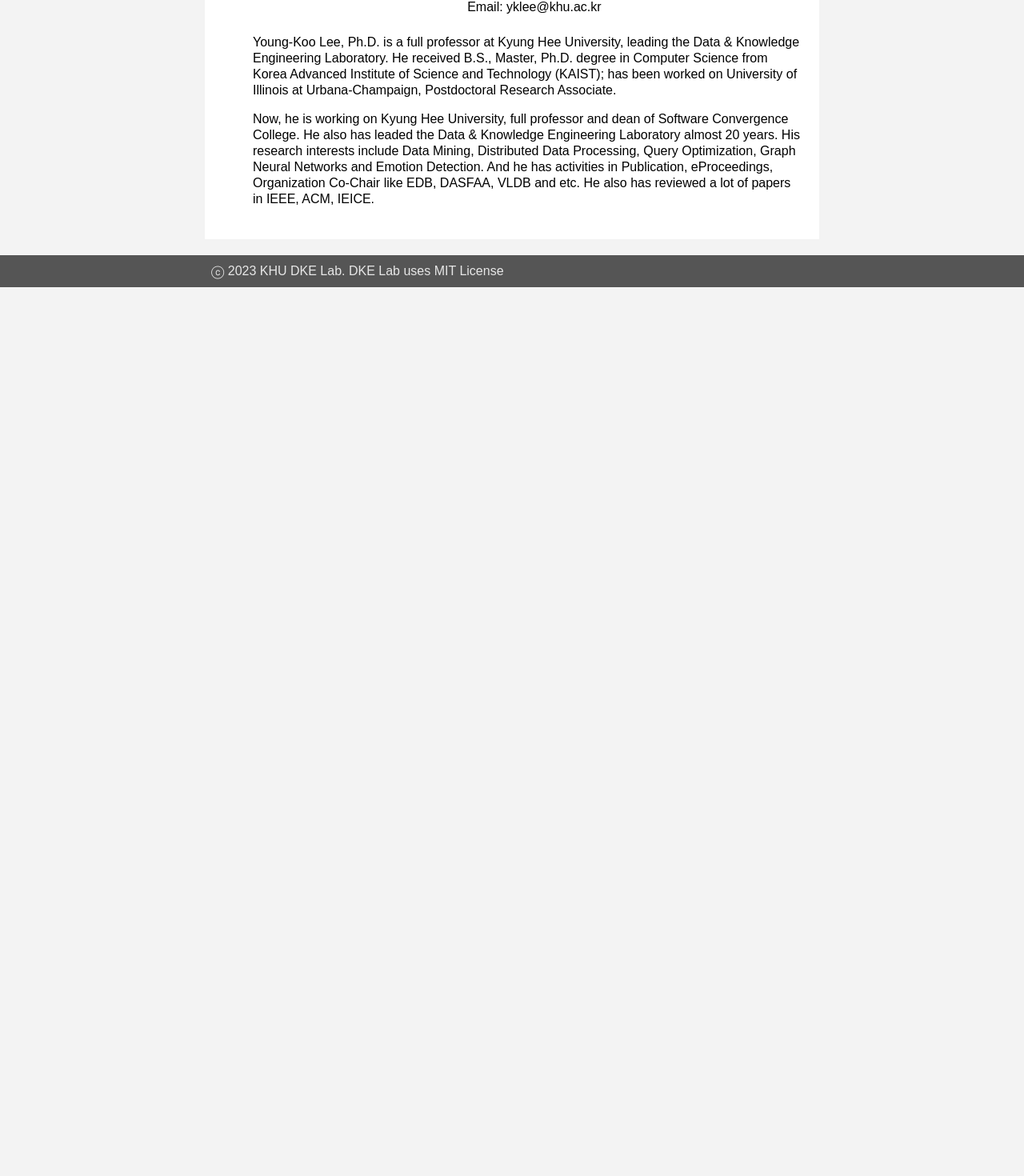
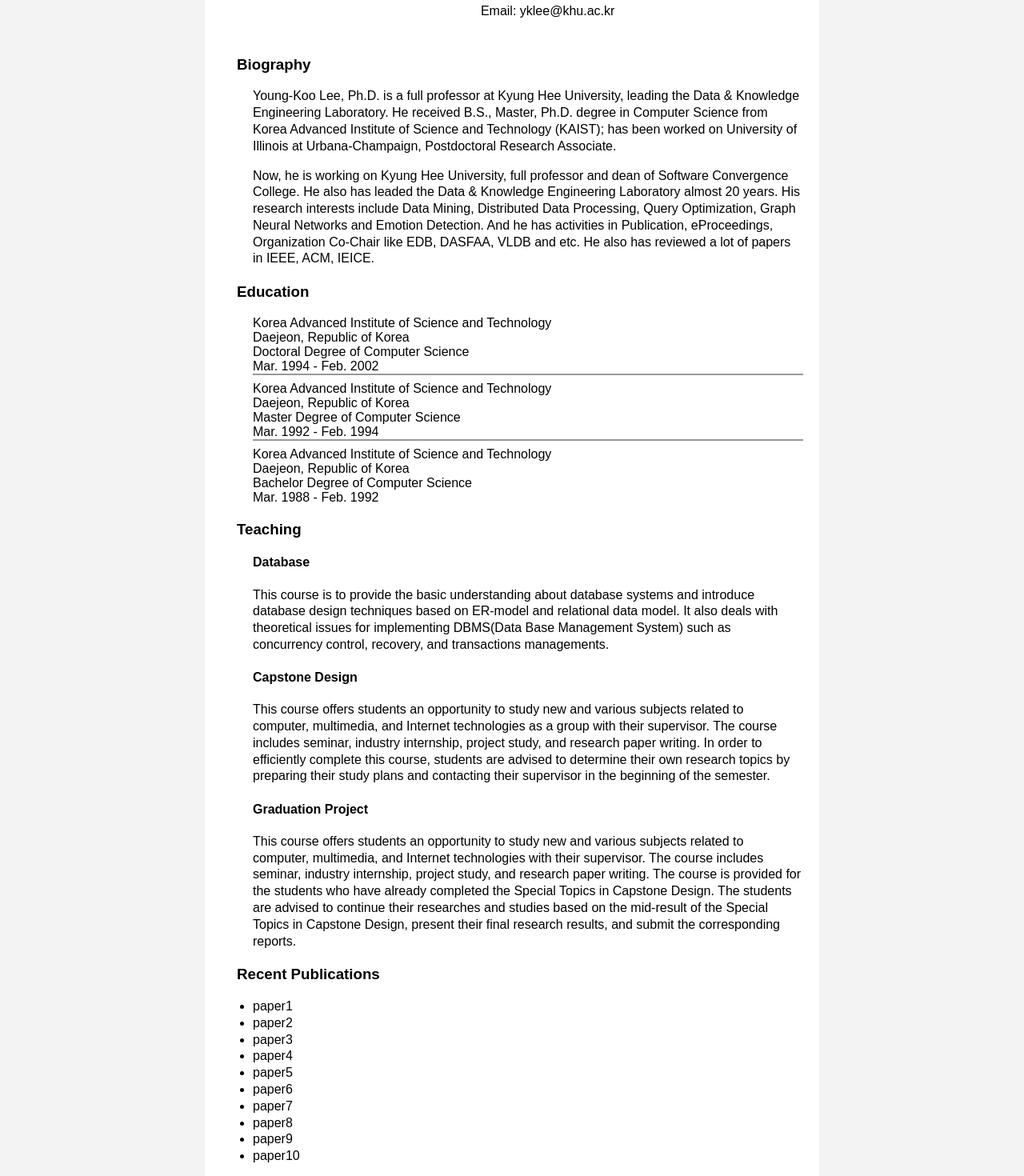
Before and after one commit to meongju0o0/DKE-homepage, a React (Create React App) app: page /pages/about/about-professor in a window 1280 px wide. Shown: the part 496-1966 px from the top of the page at 80% size. Before the commit the page ends 855 px from the top, so only its background shows below. Built offline with nearby package versions, Linux system fonts and the light colour scheme.

Commit message:
Update prof profile

```diff
--- a/src/components/Footer.js
+++ b/src/components/Footer.js
@@ -6,7 +6,7 @@
         <footer> {
             <div className="footer">
                 <div className="wrapper">
-                    <p>ⓒ 2023 KHU DKE Lab. DKE Lab uses MIT License</p>
+                    <p>ⓒ 2023 KHU DKE Lab. DKE Lab uses MIT License.</p>
                 </div>
             </div>
         }
--- a/src/components/Navbar.js
+++ b/src/components/Navbar.js
@@ -20,7 +20,7 @@
                             <i className="fa fa-caret-down"></i>
                         </button>
                         <div className="dropdown-content">
-                            <Link to="/pages/admissions/admissions">Link 1</Link>
+                            <Link to="/pages/members/admissions">Link 1</Link>
                         </div>
                     </div>
                     <div className="dropdown">
@@ -36,7 +36,7 @@
                             <i className="fa fa-caret-down"></i>
                         </button>
                         <div className="dropdown-content">
-                            <Link to="/pages/publications/publications">Link 1</Link>
+                            <a href="https://dblp.org/pid/53/1318.html" target="_blank">DBLP</a>
                         </div>
                     </div>
                     <div className="dropdown">
@@ -54,12 +54,12 @@
                         <div className="dropdown-content">
                             <Link to="/pages/about/about-professor">About Professor</Link>
                             <Link to="/pages/about/missions">Missions</Link>
-                        </div>
                     </div>
                 </div>
             </div>
-            }
-        </nav>
+        </div>
+        }
+    </nav>
     );
 };
 
--- a/src/components/pages/about/AboutProfessor.js
+++ b/src/components/pages/about/AboutProfessor.js
@@ -1,5 +1,6 @@
 import React from 'react';
 
+import { Education } from './Education';
 import '../styles/Default.css';
 import '../styles/AboutProfessor.css';
 
@@ -28,10 +29,48 @@
                         <p className="intro">Email: yklee@khu.ac.kr</p>
                     </div>
                 </div>
+                <br />
                 <div className="section">
+                    <h3 className="intro">Biography</h3>
                     <ul>
                         <p>Young-Koo Lee, Ph.D. is a full professor at Kyung Hee University, leading the Data & Knowledge Engineering Laboratory. He received B.S., Master, Ph.D. degree in Computer Science from Korea Advanced Institute of Science and Technology (KAIST); has been worked on University of Illinois at Urbana-Champaign, Postdoctoral Research Associate.</p>
                         <p>Now, he is working on Kyung Hee University, full professor and dean of Software Convergence College. He also has leaded the Data & Knowledge Engineering Laboratory almost 20 years. His research interests include Data Mining, Distributed Data Processing, Query Optimization, Graph Neural Networks and Emotion Detection. And he has activities in Publication, eProceedings, Organization Co-Chair like EDB, DASFAA, VLDB and etc. He also has reviewed a lot of papers in IEEE, ACM, IEICE.</p>
+                    </ul>
+                </div>
+                <div className="section">
+                    <h3 className="intro">Education</h3>
+                    <ul>
+                        <Education department = { "Computer Science" } school = { "Korea Advanced Institute of Science and Technology" } degree = { "Doctoral Degree" } country = { "Daejeon, Republic of Korea" } date = { "Mar. 1994 - Feb. 2002" } />
+                        <hr style={ {marginTop: '0px', border: 'solid 1px #999'} }/>
+                        <Education department = { "Computer Science" } school = { "Korea Advanced Institute of Science and Technology" } degree = { "Master Degree" } country = { "Daejeon, Republic of Korea" } date = { "Mar. 1992 - Feb. 1994" } />
+                        <hr style={ {marginTop: '0px', border: 'solid 1px #999'} }/>
+                        <Education department = { "Computer Science" } school = { "Korea Advanced Institute of Science and Technology" } degree = { "Bachelor Degree" } country = { "Daejeon, Republic of Korea" } date = { "Mar. 1988 - Feb. 1992" } />
+                    </ul>
+                </div>
+                <div className="section">
+                    <h3 className="intro">Teaching</h3>
+                    <ul>
+                        <h4>Database</h4>
+                        <p>This course is to provide the basic understanding about database systems and introduce database design techniques based on ER-model and relational data model. It also deals with theoretical issues for implementing DBMS(Data Base Management System) such as concurrency control, recovery, and transactions managements.</p>
+                        <h4>Capstone Design</h4>
+                        <p>This course offers students an opportunity to study new and various subjects related to computer, multimedia, and Internet technologies as a group with their supervisor. The course includes seminar, industry internship, project study, and research paper writing. In order to efficiently complete this course, students are advised to determine their own research topics by preparing their study plans and contacting their supervisor in the beginning of the semester.</p>
+                        <h4>Graduation Project</h4>
+                        <p>This course offers students an opportunity to study new and various subjects related to computer, multimedia, and Internet technologies with their supervisor. The course includes seminar, industry internship, project study, and research paper writing. The course is provided for the students who have already completed the Special Topics in Capstone Design. The students are advised to continue their researches and studies based on the mid-result of the Special Topics in Capstone Design, present their final research results, and submit the corresponding reports.</p>
+                    </ul>
+                </div>
+                <div className="section">
+                    <h3 className="intro">Recent Publications</h3>
+                    <ul>
+                        <li>paper1</li>
+                        <li>paper2</li>
+                        <li>paper3</li>
+                        <li>paper4</li>
+                        <li>paper5</li>
+                        <li>paper6</li>
+                        <li>paper7</li>
+                        <li>paper8</li>
+                        <li>paper9</li>
+                        <li>paper10</li>
                     </ul>
                 </div>
             </div>
--- /dev/null
+++ b/src/components/pages/about/Education.js
@@ -0,0 +1,25 @@
+import React from 'react';
+
+
+export const Education = ({ department, school, degree, country, date }) => {
+    return (
+        <div> {
+            <><div>
+                <div>
+                    {school}
+                </div>
+                <div>
+                    {country}
+                </div>
+            </div>
+            <div>
+                <div>
+                    {degree} of {department}
+                </div>
+                <div>
+                    {date}
+                </div>
+            </div></>
+        }</div>
+    )
+}
--- a/src/components/pages/styles/AboutProfessor.css
+++ b/src/components/pages/styles/AboutProfessor.css
@@ -1,5 +1,9 @@
 h4.intro {
     margin-bottom: 12px;
+}
+
+h3.intro {
+    margin-left: 20px;
 }
 
 p.intro {
@@ -10,7 +14,9 @@
 img.intro {
     box-shadow: 0 4px 8px 0 rgba(0, 0, 0, 0.2), 0 6px 20px 0 rgba(0, 0, 0, 0.19);
     display: block;
-    width: 350px;
+    width: 375px;
+    margin-left: 10px;
+    margin-right: 0px;
 }
 
 .intro {
@@ -19,7 +25,8 @@
 }
 
 .img-intro {
-    margin-right: 10px;
+    margin-left: 10px;
+    margin-right: 0px;
     width: auto;
 }
 
--- a/src/components/pages/styles/Default.css
+++ b/src/components/pages/styles/Default.css
@@ -6,7 +6,11 @@
 }
 
 p {
-    line-height: 125%;
+    line-height: 130%;
+}
+
+li {
+    line-height: 130%;
 }
 
 .main-content {
--- a/src/styles/MainPage.css
+++ b/src/styles/MainPage.css
@@ -6,7 +6,11 @@
 }
 
 p {
-    line-height: 125%;
+    line-height: 130%;
+}
+
+li {
+    line-height: 130%;
 }
 
 img.sponsor {
```
